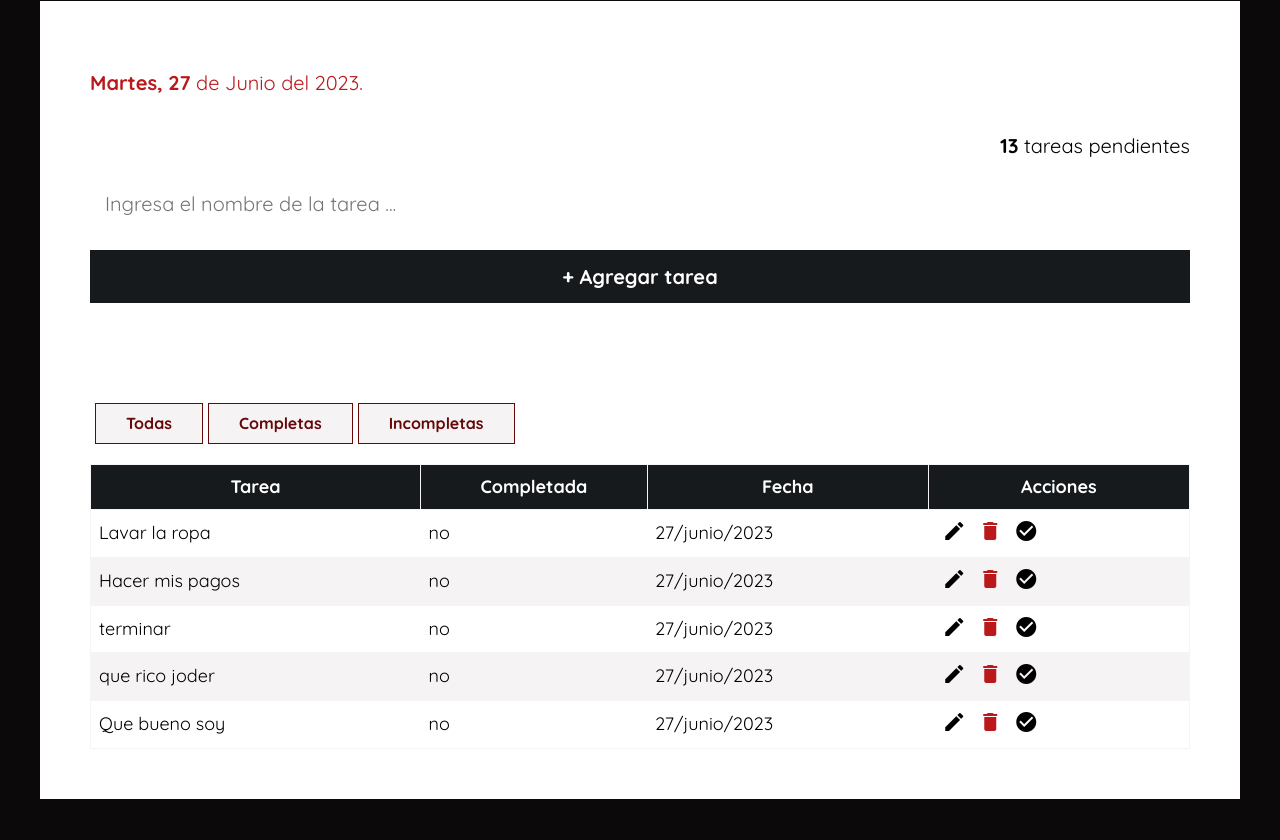
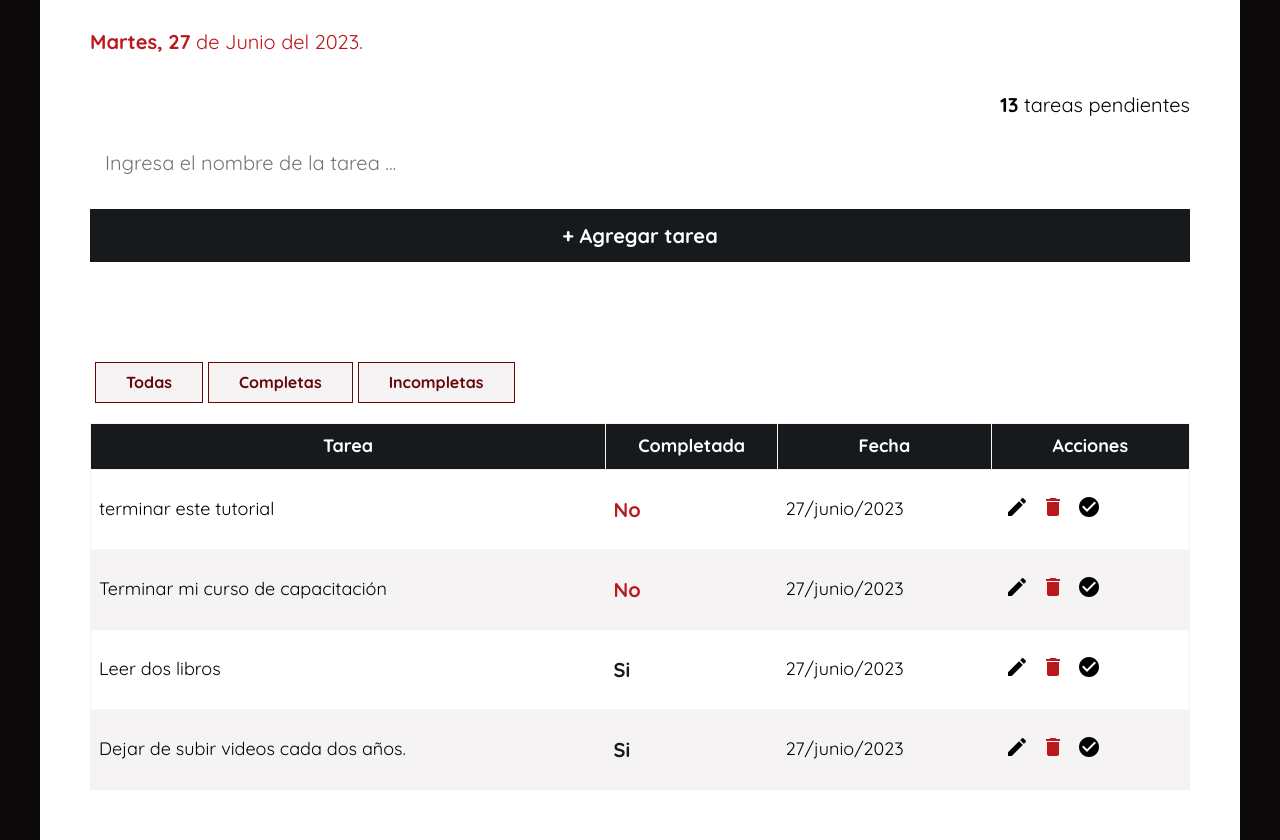
Before and after one commit to AzaelW3b/todo-app-react, a React (Vite) app: page / in a window 1280 px wide. Before the commit the page ends 800 px from the top, so only its background shows below. Built offline with nearby package versions, Linux system fonts and the light colour scheme; data requests are answered from the project's data file.

Commit message:
completar tarea

```diff
--- a/db/db.json
+++ b/db/db.json
@@ -1,34 +1,28 @@
 {
   "tareas": [
     {
-      "id": "RmSM664Cox",
-      "todo": "Lavar la ropa",
+      "id": "i49shxo2Tx",
+      "todo": "terminar este tutorial",
       "completada": false,
-      "fecha": 1687852402064
+      "fecha": 1687855017812
     },
     {
-      "id": "6Hjdu0h",
-      "todo": "Hacer mis pagos",
+      "id": "1-0Rtar",
+      "todo": "Terminar mi curso de capacitación",
       "completada": false,
-      "fecha": 1687852412016
+      "fecha": 1687855039547
     },
     {
-      "id": "THR84km",
-      "todo": "terminar",
-      "completada": false,
-      "fecha": 1687852416072
+      "id": "CUyYaTU",
+      "todo": "Leer dos libros",
+      "completada": true,
+      "fecha": 1687855053843
     },
     {
-      "id": "XMDRwEH",
-      "todo": "que rico joder",
-      "completada": false,
-      "fecha": 1687852421850
-    },
-    {
-      "id": "qPhw5Sq",
-      "todo": "Que bueno soy",
-      "completada": false,
-      "fecha": 1687852424911
+      "id": "0HtB2dw",
+      "todo": "Dejar de subir videos cada dos años.",
+      "completada": true,
+      "fecha": 1687855058938
     }
   ]
 }
--- a/src/App.jsx
+++ b/src/App.jsx
@@ -19,6 +19,35 @@ const [tareas, setTareas] = useState([])
     obtenerTareas()
   },[])
 
+  const eliminarTareas = async (id) => {
+    try {
+      // en la base de datos
+      await api.delete(`/tareas/${ id }`)
+      // en el estado
+      setTareas(
+        tareas.filter(tarea => tarea.id !== id)
+      )
+
+    } catch (error) {
+      console.log(error)
+    }
+  }
+  const completarTarea = async (tarea) => {
+    try {
+      const tareaTerminada = { ...tarea }
+      tareaTerminada.completada = !tareaTerminada.completada
+      await api.put(`/tareas/${tarea.id}`, tareaTerminada)
+      const indiceTarea = tareas.map(tareaIndex => tareaIndex.id).indexOf(tarea.id)
+      setTareas([
+        ...tareas.slice(0, indiceTarea),
+        tareaTerminada,
+        ...tareas.slice(indiceTarea + 1)
+      ])
+
+    } catch (error) {
+      console.log(error)
+    }
+  };
   return (
     <div className="contenedor contenedor-formulario">
       <FormularioTarea
@@ -31,6 +60,8 @@ const [tareas, setTareas] = useState([])
 
           <TablaTareas
             tareas={tareas}
+            eliminarTareas={eliminarTareas}
+            completarTarea={completarTarea}
           />
       }
     </div>
--- a/src/components/FormularioTarea.jsx
+++ b/src/components/FormularioTarea.jsx
@@ -14,7 +14,7 @@ const FormularioTarea = ({ setTareas, tareas }) => {
         fecha: Date.now()
     })
     const { todo } = tarea
-
+    // guardar tarea
     const handleSubmit = async e => {
         e.preventDefault()
 
--- a/src/components/TablaTareas.jsx
+++ b/src/components/TablaTareas.jsx
@@ -1,5 +1,5 @@
 import { formatearFecha } from '../helpers/formatearFecha'
-const TablaTareas = ({ tareas }) => {
+const TablaTareas = ({ tareas, eliminarTareas, completarTarea }) => {
     return (
         <div className="fondo-blanco">
             <div className="encabezado-tareas">
@@ -20,18 +20,22 @@ const TablaTareas = ({ tareas }) => {
                     {tareas.map( tarea => (
                             <tr key={ tarea.id }>
                                 <td>{ tarea.todo }</td>
-                                <td>{ tarea.completada ? 'si' : 'no' }</td>
+                                <td>{ tarea.completada ? <p className="completada">Si</p> : <p className="no-completada">No</p> }</td>
                                 <td>{ formatearFecha(tarea.fecha) }</td>
                                 <td>
                                     <button className="boton-accion">
                                         <span className="material-icons">edit</span>
                                     </button>
 
-                                    <button className="boton-accion">
+                                    <button
+                                        onClick={ ()=> eliminarTareas(tarea.id) }
+                                        className="boton-accion">
                                         <span className="material-icons">delete</span>
                                     </button>
 
-                                    <button className="boton-accion">
+                                    <button
+                                        onClick={ ()=> completarTarea(tarea) }
+                                        className="boton-accion">
                                         <span className="material-icons">check_circle</span>
                                     </button>
                                 </td>
--- a/src/scss/layout/_formulario.scss
+++ b/src/scss/layout/_formulario.scss
@@ -2,7 +2,7 @@
     display: flex;
     align-items: center;
     justify-content: center;
-    height: 800px;
+    height: 100vh;
     flex-direction: column;
 
 }
--- a/src/scss/layout/_tabla.scss
+++ b/src/scss/layout/_tabla.scss
@@ -40,6 +40,14 @@
 
     }
 }
+.completada {
+    color: $oscuroClaro;
+    font-weight: bold;
+}
+.no-completada {
+    color: $rojo;
+    font-weight: bold;
+}
 .boton-accion {
     border: none;
     background-color: unset;
```
